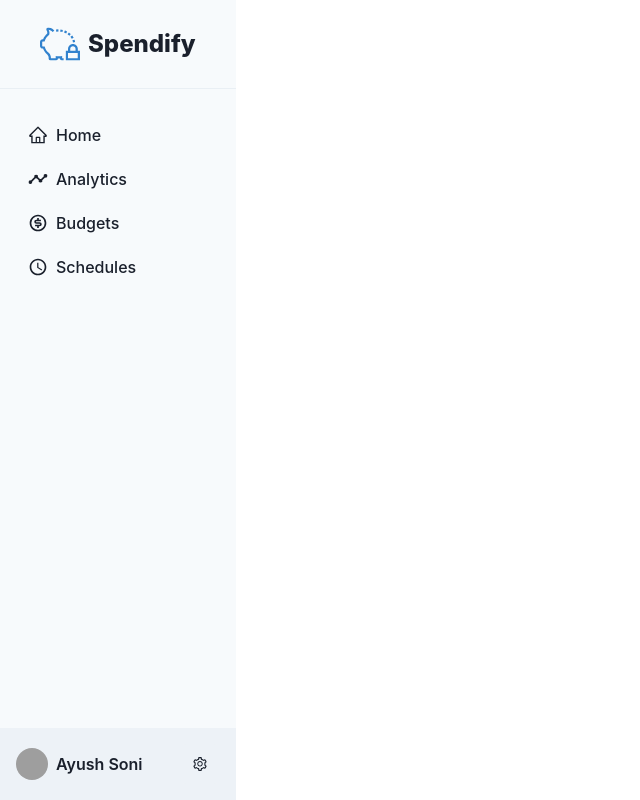
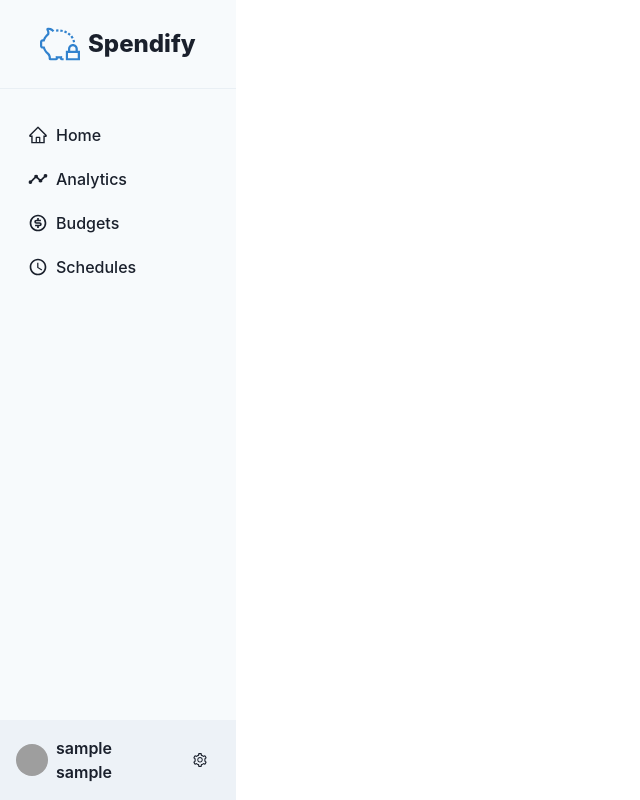
Before and after one commit to ayushsoni1010/spendify, a Next.js app: page /app/settings in a window 1280 px wide. Shown: the whole page, without its empty margins (0-640 px from the left). Built offline with nearby package versions, Linux system fonts and the light colour scheme; no server answers; sample sign-in values are in the browser's storage; grey boxes are pictures that could not be loaded.

Commit message:
fix: sidebar user name

```diff
--- a/common/components/Sidebar/index.tsx
+++ b/common/components/Sidebar/index.tsx
@@ -120,10 +120,18 @@ const Sidebar = () => {
           <HStack gap="2">
             <Avatar
               size="sm"
-              name="Ayush Soni"
+              name={
+                `${localStorage.getItem(
+                  "userFirstName"
+                )} ${localStorage.getItem("userLastName")}` ?? "Test"
+              }
               src="https://github.com/ayushsoni1010.png"
             />
-            <Text fontWeight="semibold">Ayush Soni</Text>
+            <Text fontWeight="semibold">
+              {`${localStorage.getItem("userFirstName")} ${localStorage.getItem(
+                "userLastName"
+              )}` ?? "Test"}
+            </Text>
           </HStack>
           <Menu>
             <MenuButton
```
